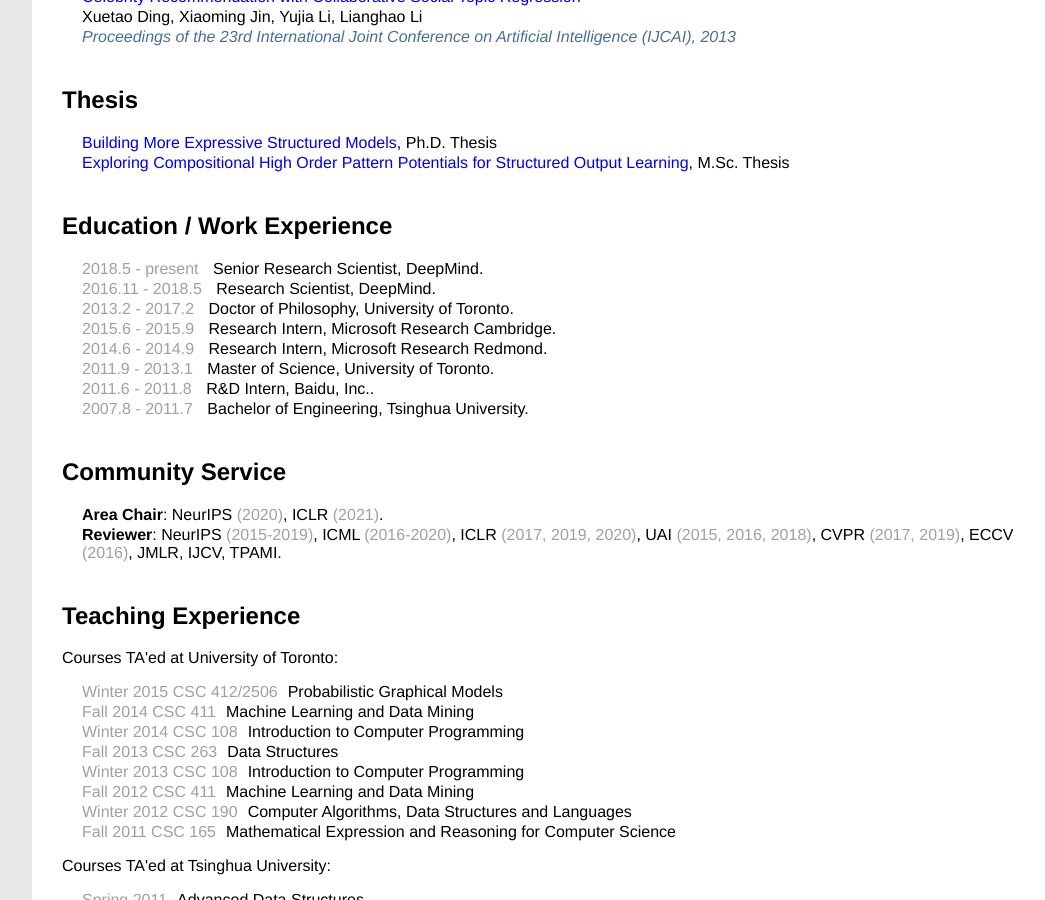
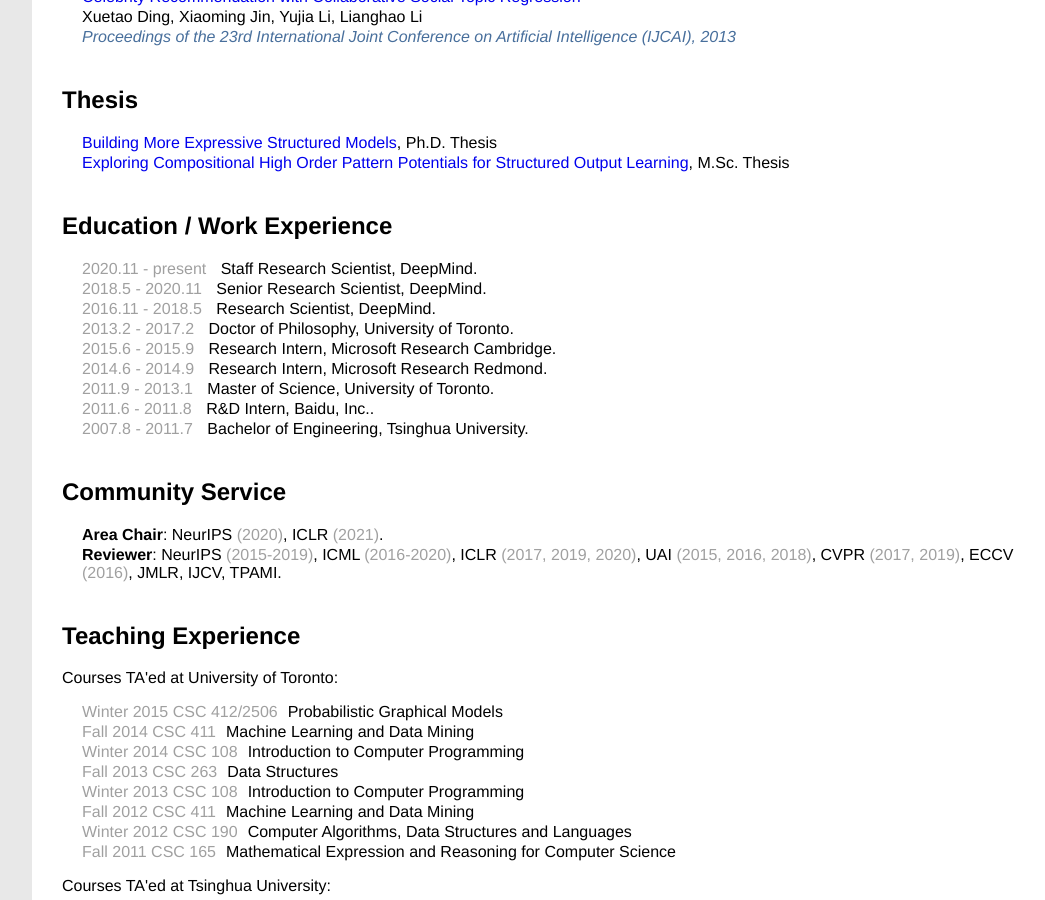
Before and after one commit to yujiali/yujiali.github.io, a Jekyll site: the page built from index.html, in a window 1280 px wide and 900 px high, scrolled down 2846 px. Shown: the whole window, without its empty margins (218-1263 px from the left). Built offline with Jekyll 4.4.1, drawn with Linux system fonts in a browser that asks for light colours.

Commit message:
Update experience and README.

```diff
--- a/_data/experience.yml
+++ b/_data/experience.yml
@@ -1,5 +1,9 @@
+- start: 2020.11
+  end: present
+  position: Staff Research Scientist
+  affiliation: DeepMind
 - start: 2018.5
-  end: present
+  end: 2020.11
   position: Senior Research Scientist
   affiliation: DeepMind
 - start: 2016.11
```
Also changed, not shown: README.md.
